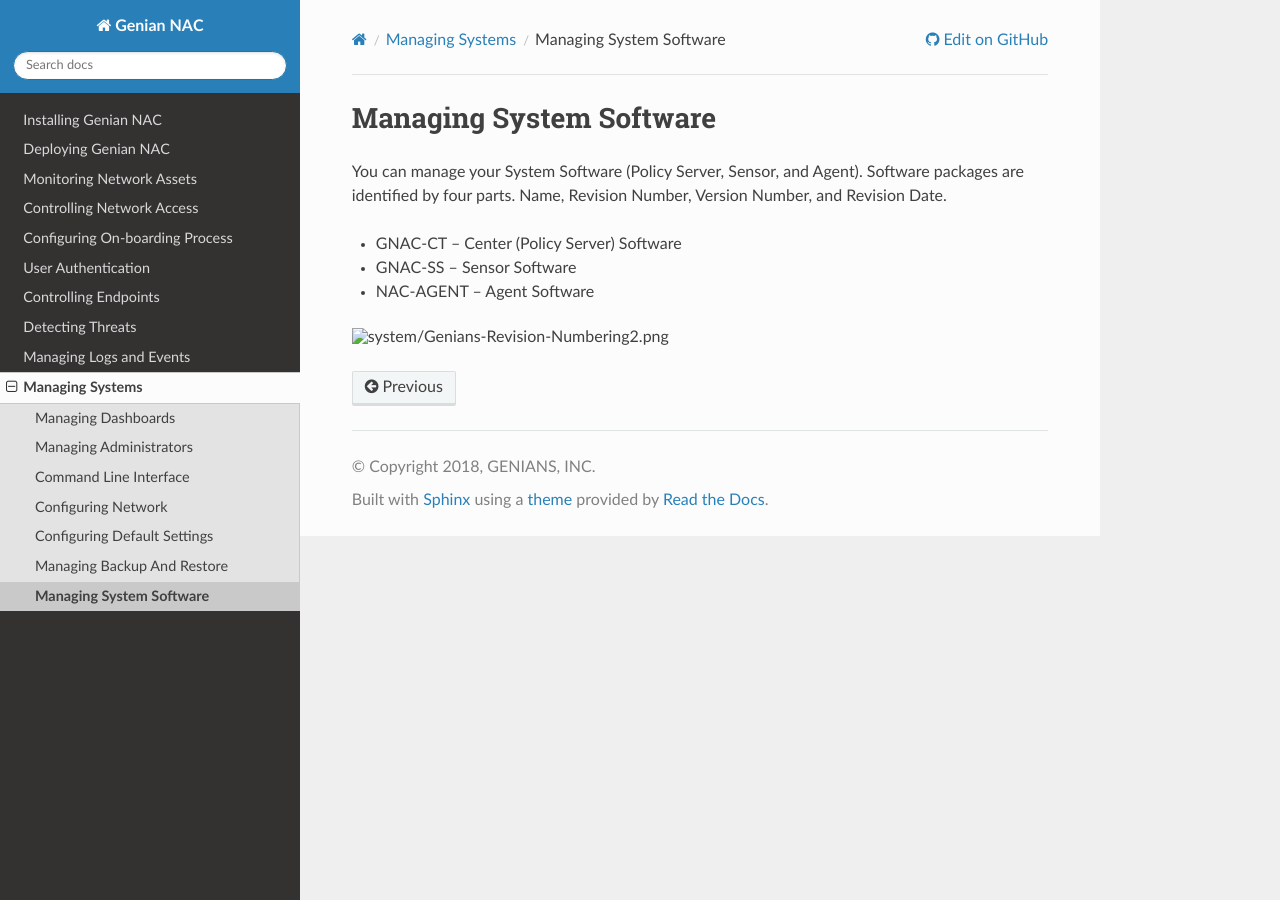
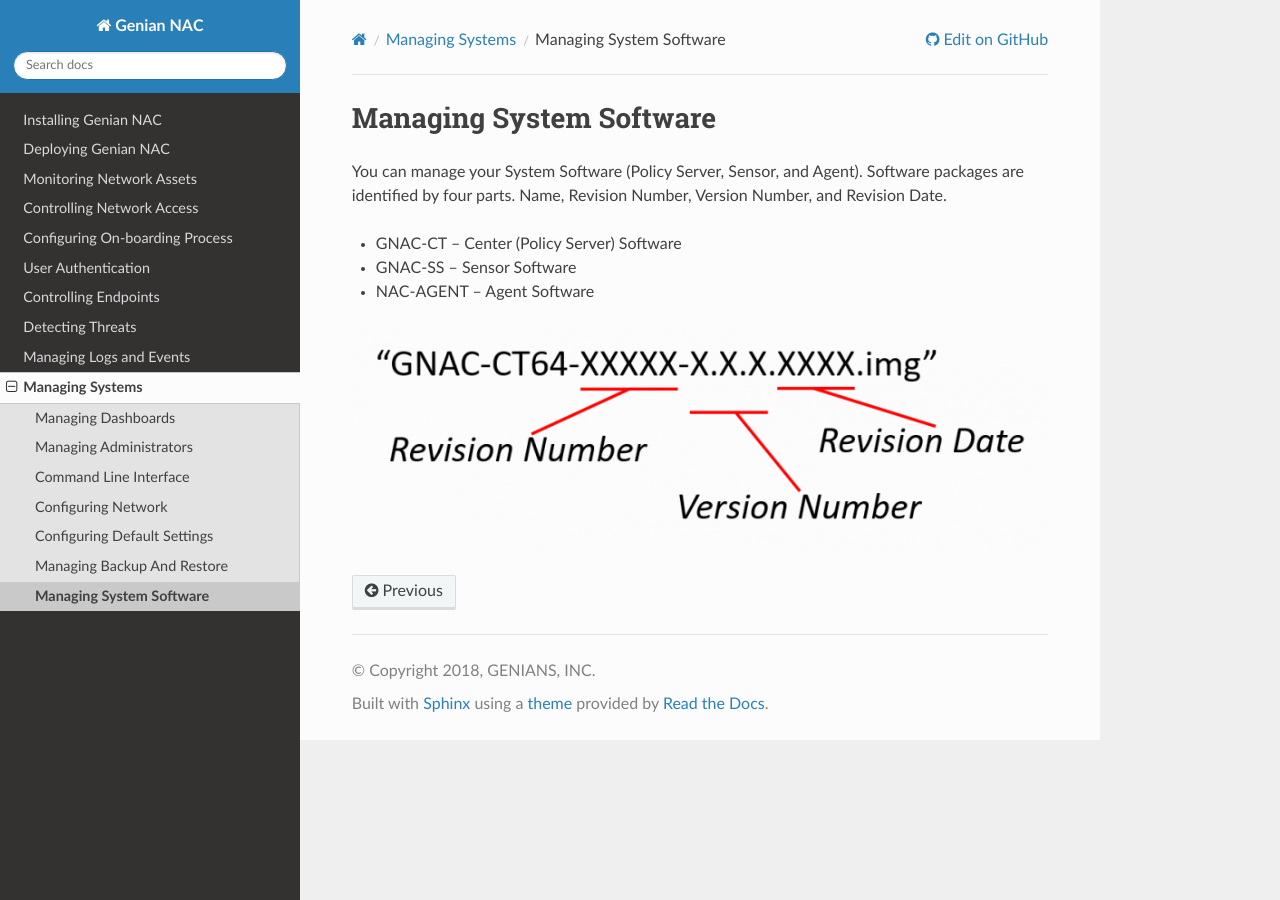
Before and after one commit to yongtaek-lim/genian-nac-admin-guide, a Sphinx documentation site: the page built from source/system/system-software.rst, in a window 1280 px wide. Built offline with Sphinx 7.4.7 and the Read the Docs theme 2.0.0, drawn with Linux system fonts in a browser that asks for light colours.

Commit message:
Update system-software.rst

```diff
--- a/source/system/system-software.rst
+++ b/source/system/system-software.rst
@@ -7,4 +7,4 @@
 - GNAC-SS – Sensor Software
 - NAC-AGENT – Agent Software
 
-.. image:: Genians-Revision-Numbering2.png
+.. image:: /images/Genians-Revision-Numbering2.png
```
